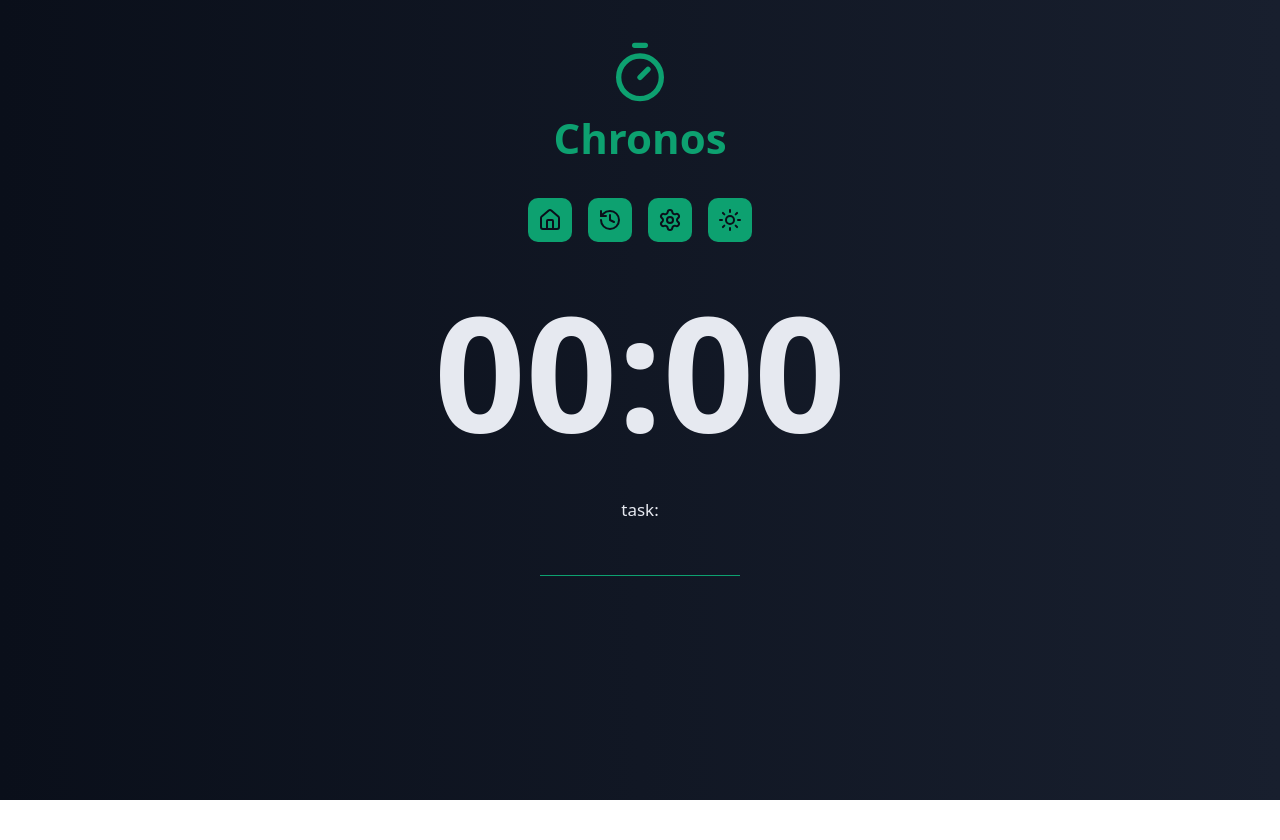
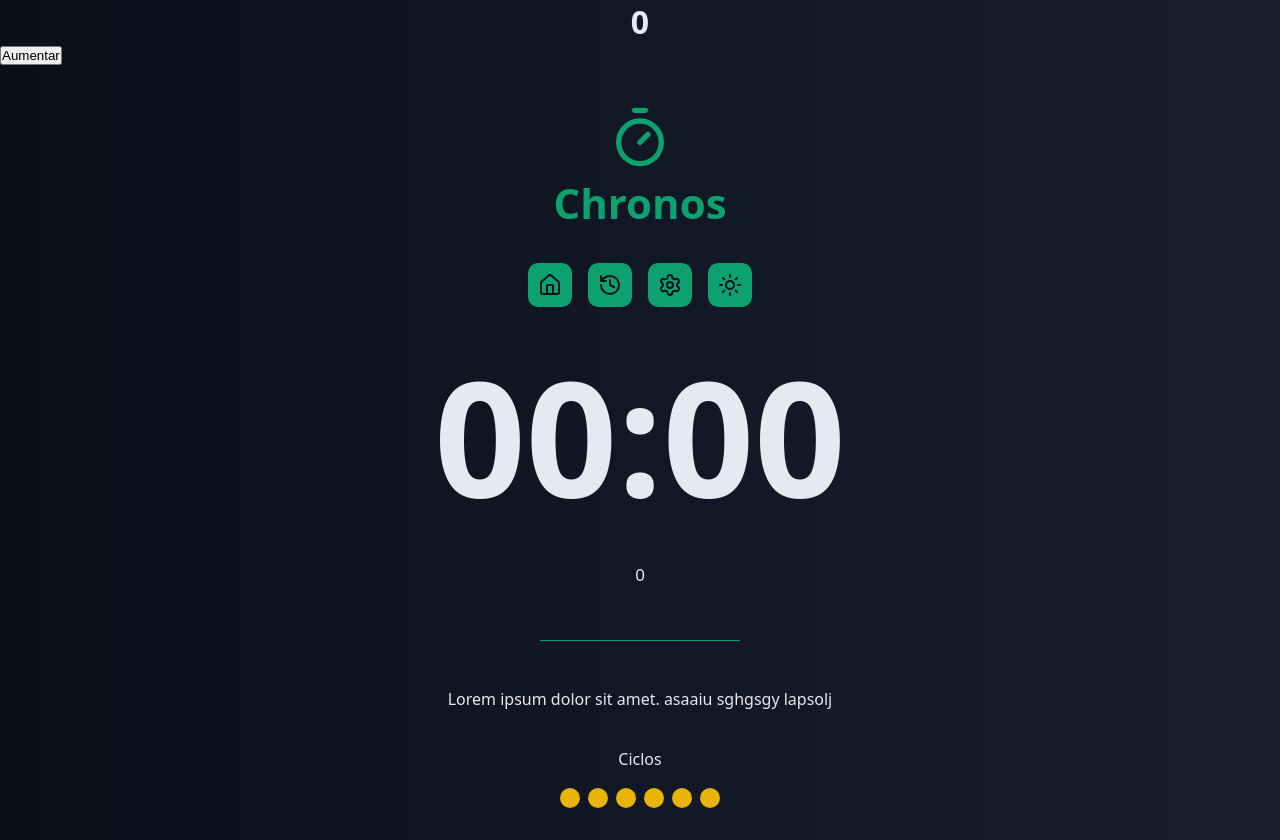
Before and after one commit to LFernandoGL/chronos-pomodoro, a React (Vite) app: page / in a window 1280 px wide. Before the commit the page ends 800 px from the top, so only its background shows below. Built offline with nearby package versions, Linux system fonts and the light colour scheme.

Commit message:
Adicao de alguns componentes e tambem aprendendo a usar o useState()

```diff
--- a/src/App.tsx
+++ b/src/App.tsx
@@ -7,11 +7,23 @@ import { Logo } from './components/Logo/Index';
 import { Menu } from './components/Menu/Index';
 import { CountDown } from './components/CountDown/Index';
 import { Input } from './components/Input/Index';
+import { Cycles } from './components/Cycles/Index';
+import { useState } from 'react';
+import { Heading } from './components/Heading/Index';
 
 
 
 export function App(){
-    return <>
+    const [numero, configurarNumero] = useState(0);
+
+    function handleClick(){
+        configurarNumero(numero + 1);
+    }
+
+    return (
+        <>
+            <Heading>{numero}</Heading>
+            <button onClick={handleClick}>Aumentar</button>
             <Container>
                 <Logo/>
             </Container>
@@ -24,13 +36,16 @@ export function App(){
                 <CountDown/>
             </Container>
 
+            <Container>
                 <form>
-             <Container>
-            <Input type='text'>
-                task:
-            </Input>
+                    <Input labelText={numero.toString()} type='text'/>
+                </form>
             </Container>
 
-        </form>
-    </>;
+            <Container>
+                <Cycles/>
+            </Container>
+
+        </>
+    );
 }
--- /dev/null
+++ b/src/components/Cycles/Index.tsx
@@ -0,0 +1,19 @@
+import styles from './styles.module.css';
+
+export function Cycles(){
+    return (
+        <div className={styles.cycles}>
+            <span className={styles.lorem}>Lorem ipsum dolor sit amet. asaaiu sghgsgy lapsolj</span>
+            <span>Ciclos</span>
+
+             <div className={styles.cycleDots}>
+                <span className={`${styles.cycleDot} ${styles.workTime}`}></span>
+                <span className={`${styles.cycleDot} ${styles.workTime}`}></span>
+                <span className={`${styles.cycleDot} ${styles.workTime}`}></span>
+                <span className={`${styles.cycleDot} ${styles.workTime}`}></span>
+                <span className={`${styles.cycleDot} ${styles.workTime}`}></span>
+                <span className={`${styles.cycleDot} ${styles.workTime}`}></span>
+             </div>
+        </div>
+    )
+}
--- /dev/null
+++ b/src/components/Cycles/styles.module.css
@@ -0,0 +1,28 @@
+.cycles{
+    display: flex;
+    flex-direction: column;
+    gap: 1.8rem;
+}
+
+.cycleDots{
+    display: flex;
+    align-items: center;
+    justify-content: center;
+    gap: 0.8rem;
+}
+
+.cycleDot{
+    width: 2rem;
+    height: 2rem;
+    background-color: var(--primary);
+    border-radius: 50%;
+}
+
+.workTime{
+    background: var(--warning);
+}
+
+.lorem{
+    margin-top: 15px;
+    margin-bottom: 20px;
+}
--- a/src/components/Input/Index.tsx
+++ b/src/components/Input/Index.tsx
@@ -1,12 +1,14 @@
 import styles from './styles.module.css'
 
-type InputProps = {children: React.ReactNode} & React.ComponentProps<'input'>
+type InputProps = {
+    labelText?: string;
+} & React.ComponentProps<'input'>
 
-export function Input({children, ...props}: InputProps){
+export function Input({labelText, ...props}: InputProps){
     return(
         <div className={styles.container}>
-            <label>{children}</label>
-            <input className={styles.input} {...props} />
+            {labelText && <label>{labelText}</label>}
+            <input className={styles.input} {...props}/>
         </div>
     )
 }
--- a/src/components/Input/styles.module.css
+++ b/src/components/Input/styles.module.css
@@ -26,7 +26,7 @@ label{
 .input:focus{
     padding-left: 0.5rem;
     border-radius: 1.0rem;
-    transform: scale(1.25);
+    transform: scale(1.15);
     box-shadow: 1.2px 1px 5px rgba(13, 161, 112, 0.8);
     border-left: none;
     border-right: none;
--- a/src/styles/global.css
+++ b/src/styles/global.css
@@ -12,4 +12,6 @@ body {
     font-size: 1.6rem;
     background-image: linear-gradient(90deg, var(--gray-900), var(--gray-800));
     color: var(--text-default);
+
+
 }
```
Lines whose indentation alone changed are shown as unchanged.
